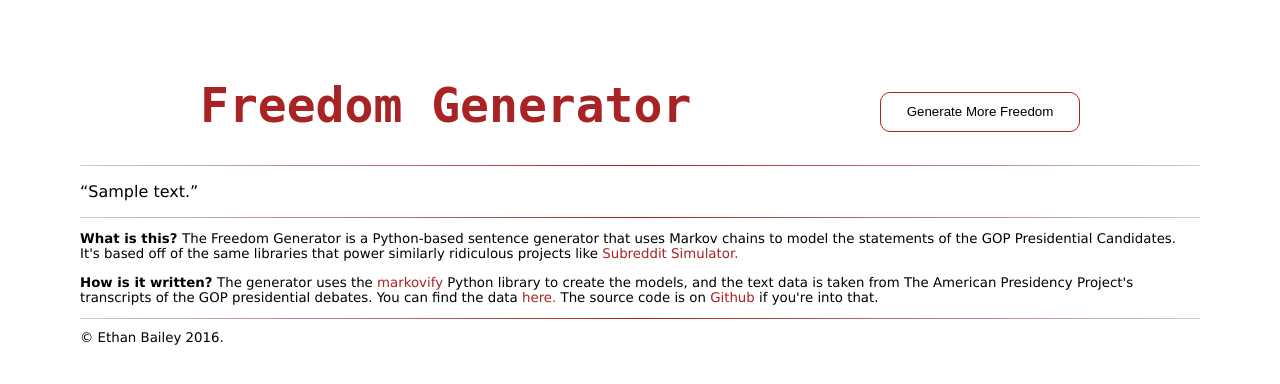
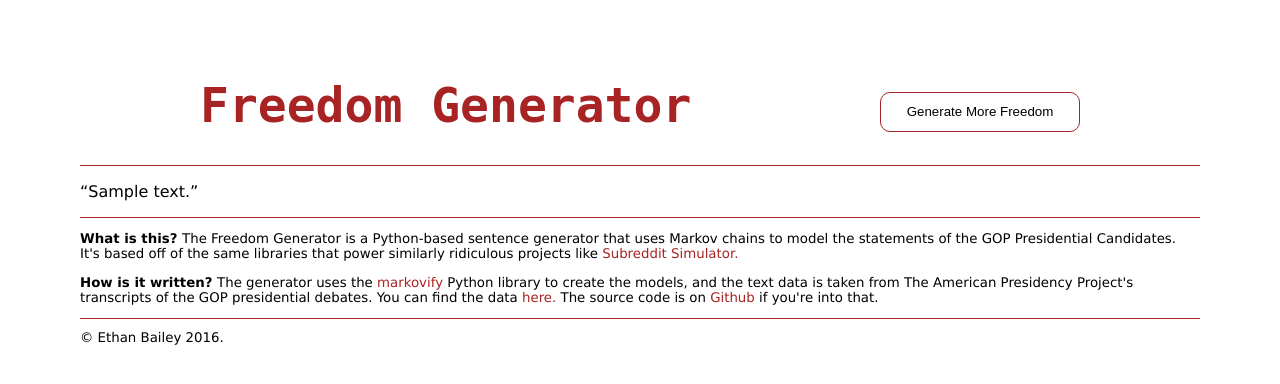
Before and after one commit to ebai101/freedom-generator, a Flask app: template templates/index.html in a window 1280 px wide. Shown: the top 384 px of the page. Run offline with Flask 2, Linux system fonts and the light colour scheme; the template is opened without the code that fills it: most values are stand-ins (such as "Sample title", 1, 10 or a date in 2020); parts of the project's set-up code (start-up, migrations or seed data) failed here and were passed over; some libraries are stand-ins or nearby versions.

Commit message:
removed gradient

```diff
--- a/static/main.css
+++ b/static/main.css
@@ -11,7 +11,6 @@
     border: 0;
     height: 1px;
     background: #A82323;
-    background-image: linear-gradient(to right, #ccc, #A82323, #ccc);
 }
 a {
 	color: #A82323;
```
